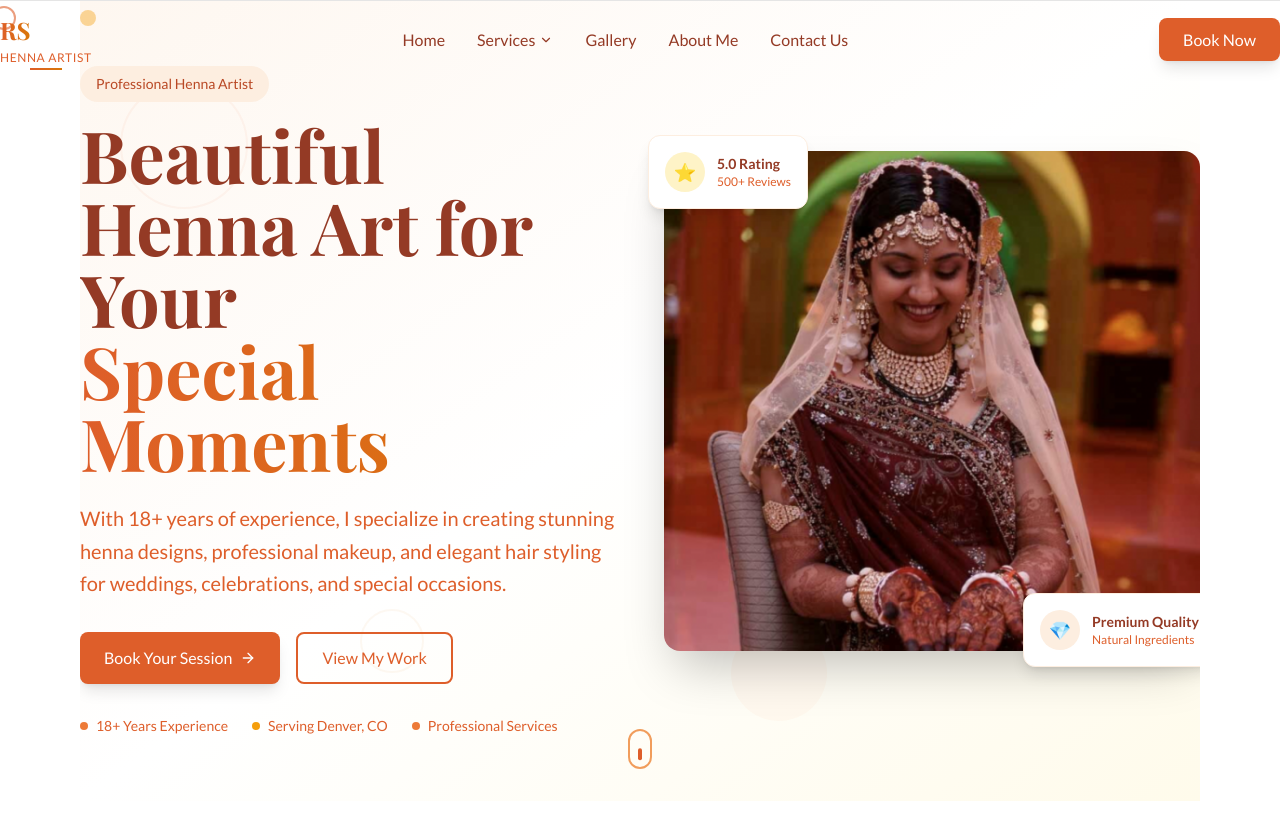
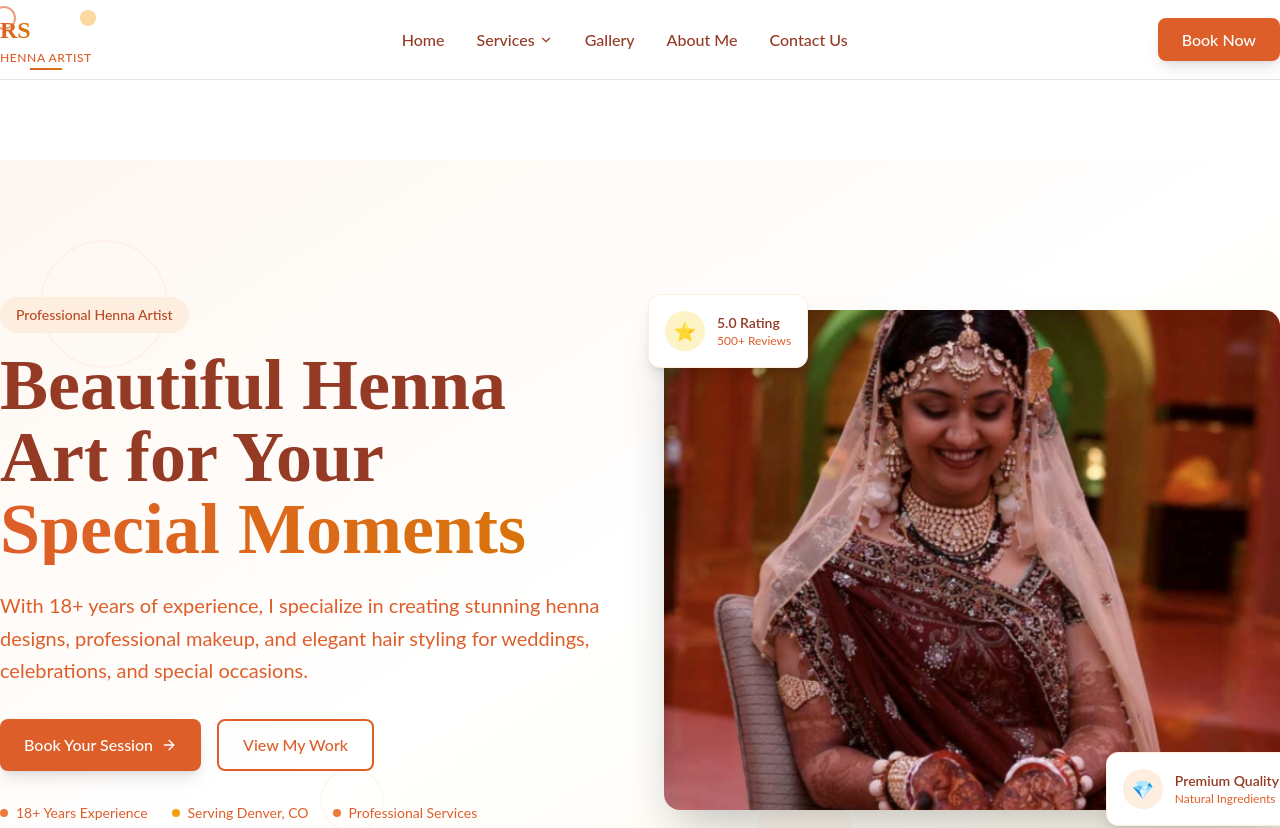
Before and after one commit to neerajghate/Henna_New, a Next.js app: page / in a window 1280 px wide. Shown: the top 828 px of the page. Built offline with nearby package versions, Linux system fonts and the light colour scheme.

Commit message:
updates for nav

```diff
--- a/app/globals.css
+++ b/app/globals.css
@@ -1,3 +1,5 @@
+html, body { max-width: 100%; overflow-x: hidden; }
+
 @import url('https://fonts.googleapis.com/css2?family=Playfair+Display:wght@400;500;600;700&family=Lato:wght@300;400;500;600;700&display=swap');
 @tailwind base;
 @tailwind components;
--- a/app/layout.tsx
+++ b/app/layout.tsx
@@ -2,9 +2,15 @@
 import "./globals.css";
 import type { Metadata } from "next";
 import Navigation from "@/components/Navigation";
+// import Footer from "@/components/Footer"; // optional if you use a footer
+
+// Single source of truth for container + header height
+const CONTAINER = "container-max"; // your project’s class
+const HEADER_H = "h-20";          // 80px header
+const MAIN_PT = "pt-20";          // match header height to avoid overlap
 
 export const metadata: Metadata = {
-  metadataBase: new URL("https://https://henna-new.vercel.app/"),
+  metadataBase: new URL("https://henna-new.vercel.app/"), // fixed double-https
   title: "Rita Sheth | Henna Artist",
   description: "Professional mehndi (henna) artistry in the USA."
 };
@@ -13,12 +19,24 @@ export default function RootLayout({ children }: { children: React.ReactNode })
   return (
     <html lang="en">
       <body className="min-h-screen bg-white text-neutral-900 antialiased">
-        <header className="sticky top-0 z-50 border-b border-neutral-200 bg-white/80 backdrop-blur">
-          <div className="mx-auto max-w-6xl px-4">
+        {/* Sticky header controls positioning; Navigation is NOT fixed */}
+        <header className={`sticky top-0 z-50 border-b border-neutral-200 bg-white/90 backdrop-blur ${HEADER_H}`}>
+          <div className={`${CONTAINER} h-full flex items-center`}>
             <Navigation />
           </div>
         </header>
-        <main className="mx-auto max-w-6xl px-4">{children}</main>
+
+        {/* Offset content by header height to prevent overlap */}
+        <main className={`${CONTAINER} ${MAIN_PT}`}>
+          {children}
+        </main>
+
+        {/* Optional footer on the same rails */}
+        {/* <footer className="mt-16 border-t border-neutral-200">
+          <div className={CONTAINER}>
+            <Footer />
+          </div>
+        </footer> */}
       </body>
     </html>
   );
--- a/components/Navigation.tsx
+++ b/components/Navigation.tsx
@@ -1,64 +1,47 @@
-'use client'
+// components/Navigation.tsx
+"use client";
 
-import { useState, useEffect } from 'react'
-import Link from 'next/link'
-import { motion, AnimatePresence } from 'framer-motion'
-import { FiMenu, FiX, FiChevronDown } from 'react-icons/fi'
-import Logo from './Logo'
-
-const Navigation = () => {
-  const [isOpen, setIsOpen] = useState(false)
-  const [scrolled, setScrolled] = useState(false)
-
-  useEffect(() => {
-    const handleScroll = () => {
-      setScrolled(window.scrollY > 50)
-    }
-    window.addEventListener('scroll', handleScroll)
-    return () => window.removeEventListener('scroll', handleScroll)
-  }, [])
+import { useState } from "react";
+import Link from "next/link";
+import { AnimatePresence, motion } from "framer-motion";
+import { FiMenu, FiX, FiChevronDown } from "react-icons/fi";
+import Logo from "./Logo";
 
 const menuItems = [
   {
-      name: 'Services',
-      href: '/services',
+    name: "Services",
+    href: "/services",
     submenu: [
-        { name: 'Mehendi (Henna)', href: '/services/mehendi' },
-        { name: 'Make Up', href: '/services/makeup' },
-        { name: 'Hair Style', href: '/services/hairstyle' },
+      { name: "Mehendi (Henna)", href: "/services/mehendi" },
+      { name: "Make Up", href: "/services/makeup" },
+      { name: "Hair Style", href: "/services/hairstyle" }
     ]
   },
-    { name: 'Gallery', href: '/gallery' },
-    { name: 'About Me', href: '/about' },
-    { name: 'Contact Us', href: '/contact' },
-  ]
+  { name: "Gallery", href: "/gallery" },
+  { name: "About Me", href: "/about" },
+  { name: "Contact Us", href: "/contact" }
+];
 
 const mehendiTypes = [
-    { name: 'Arabic Mehendi', href: '/services/mehendi/arabic' },
-    { name: 'Bridal Mehendi', href: '/services/mehendi/bridal' },
-    { name: 'Roses Mehendi', href: '/services/mehendi/roses' },
-    { name: 'Color Mehendi', href: '/services/mehendi/color' },
-    { name: 'Designer Mehendi', href: '/services/mehendi/designer' },
-    { name: 'Theme Mehendi', href: '/services/mehendi/theme' },
-    { name: 'Tattoo Mehendi', href: '/services/mehendi/tattoo' },
-    { name: 'Tribal Mehendi', href: '/services/mehendi/tribal' },
-  ]
+  { name: "Arabic Mehendi", href: "/services/mehendi/arabic" },
+  { name: "Bridal Mehendi", href: "/services/mehendi/bridal" },
+  { name: "Roses Mehendi", href: "/services/mehendi/roses" },
+  { name: "Color Mehendi", href: "/services/mehendi/color" },
+  { name: "Designer Mehendi", href: "/services/mehendi/designer" },
+  { name: "Theme Mehendi", href: "/services/mehendi/theme" },
+  { name: "Tattoo Mehendi", href: "/services/mehendi/tattoo" },
+  { name: "Tribal Mehendi", href: "/services/mehendi/tribal" }
+];
+
+export default function Navigation() {
+  const [isOpen, setIsOpen] = useState(false);
 
   return (
-    <motion.nav
-      className={`fixed top-0 left-0 right-0 z-50 transition-all duration-300 ${
-        scrolled
-          ? 'bg-white/95 backdrop-blur-md shadow-lg'
-          : 'bg-transparent'
-      }`}
-      initial={{ y: -100 }}
-      animate={{ y: 0 }}
-      transition={{ duration: 0.5 }}
-    >
-      <div className="container-max">
+    // NOTE: Navigation is NORMAL FLOW (no fixed/sticky/absolute here)
+    <nav className="relative w-full">
       <div className="flex items-center justify-between h-20">
         {/* Logo */}
-          <Link href="/" className="flex-shrink-0">
+        <Link href="/" className="flex-shrink-0" aria-label="Home">
           <Logo size="sm" />
         </Link>
 
@@ -78,22 +61,22 @@ const Navigation = () => {
                 {item.submenu && <FiChevronDown className="ml-1 text-sm" />}
               </Link>
 
-                {/* Dropdown Menu */}
+              {/* Dropdown */}
               {item.submenu && (
                 <div className="absolute top-full left-0 mt-2 w-64 bg-white rounded-lg shadow-xl opacity-0 invisible group-hover:opacity-100 group-hover:visible transition-all duration-300">
                   <div className="py-2">
-                      {item.submenu.map((subItem) => (
+                    {item.submenu.map((sub) => (
                       <Link
-                          key={subItem.name}
-                          href={subItem.href}
+                        key={sub.name}
+                        href={sub.href}
                         className="block px-4 py-3 text-henna-700 hover:bg-henna-50 hover:text-henna-800 transition-colors"
                       >
-                          {subItem.name}
+                        {sub.name}
                       </Link>
                     ))}
 
-                      {/* Mehendi Types Dropdown */}
-                      {item.name === 'Services' && (
+                    {/* Mehendi Types */}
+                    {item.name === "Services" && (
                       <div className="border-t border-gray-100">
                         <div className="px-4 py-2 text-xs font-semibold text-gray-500 uppercase tracking-wider">
                           Mehendi Types
@@ -116,7 +99,7 @@ const Navigation = () => {
           ))}
         </div>
 
-          {/* CTA Button */}
+        {/* CTA */}
         <div className="hidden lg:block">
           <Link href="/contact" className="btn-primary">
             Book Now
@@ -125,25 +108,28 @@ const Navigation = () => {
 
         {/* Mobile Menu Button */}
         <button
-            onClick={() => setIsOpen(!isOpen)}
+          onClick={() => setIsOpen((v) => !v)}
           className="lg:hidden p-2 text-henna-800 hover:text-henna-600 transition-colors"
+          aria-expanded={isOpen}
+          aria-controls="mobile-nav"
+          aria-label="Toggle menu"
         >
           {isOpen ? <FiX size={24} /> : <FiMenu size={24} />}
         </button>
       </div>
-      </div>
 
-      {/* Mobile Menu */}
+      {/* Mobile Menu (drops below header, not overlapping) */}
       <AnimatePresence>
         {isOpen && (
           <motion.div
+            id="mobile-nav"
             className="lg:hidden bg-white border-t border-gray-200"
             initial={{ height: 0, opacity: 0 }}
-            animate={{ height: 'auto', opacity: 1 }}
+            animate={{ height: "auto", opacity: 1 }}
             exit={{ height: 0, opacity: 0 }}
-            transition={{ duration: 0.3 }}
+            transition={{ duration: 0.25 }}
           >
-            <div className="container-max py-4">
+            <div className="py-4">
               <div className="space-y-2">
                 <Link
                   href="/"
@@ -163,17 +149,16 @@ const Navigation = () => {
                       {item.name}
                     </Link>
 
-                    {/* Mobile Submenu */}
                     {item.submenu && (
                       <div className="ml-4 space-y-1">
-                        {item.submenu.map((subItem) => (
+                        {item.submenu.map((sub) => (
                           <Link
-                            key={subItem.name}
-                            href={subItem.href}
+                            key={sub.name}
+                            href={sub.href}
                             className="block py-2 text-sm text-henna-600 hover:text-henna-800 transition-colors"
                             onClick={() => setIsOpen(false)}
                           >
-                            {subItem.name}
+                            {sub.name}
                           </Link>
                         ))}
                       </div>
@@ -195,8 +180,6 @@ const Navigation = () => {
           </motion.div>
         )}
       </AnimatePresence>
-    </motion.nav>
-  )
+    </nav>
+  );
 }
-
-export default Navigation
```
Lines whose indentation alone changed are shown as unchanged.
